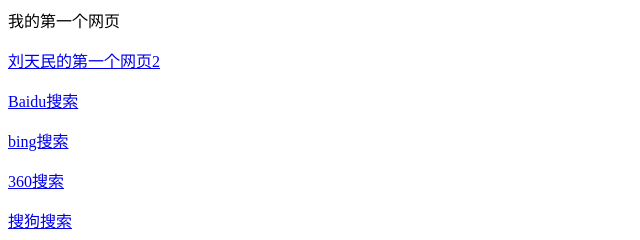
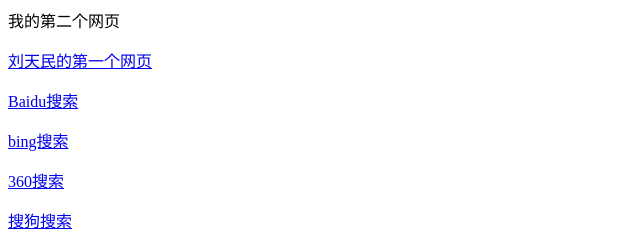
Before and after one commit to github-liutianmin/github-liutianmin.github.io, a plain HTML site: page index.html in a window 1280 px wide. Shown: the full height of the page, 0-640 px from the left. Drawn offline with Linux system fonts and the light colour scheme.

Commit message:
Update index.html

```diff
--- a/index.html
+++ b/index.html
@@ -1,8 +1,8 @@
-<head>我的第一个网页</head>
+<head>我的第二个网页</head>
 <p>
 
 </p>
-<a href="http://Windowsliu.github.io">刘天民的第一个网页2</a>
+<a href="http://Windowsliu.github.io">刘天民的第一个网页</a>
 <p>
 
 </p>
```
